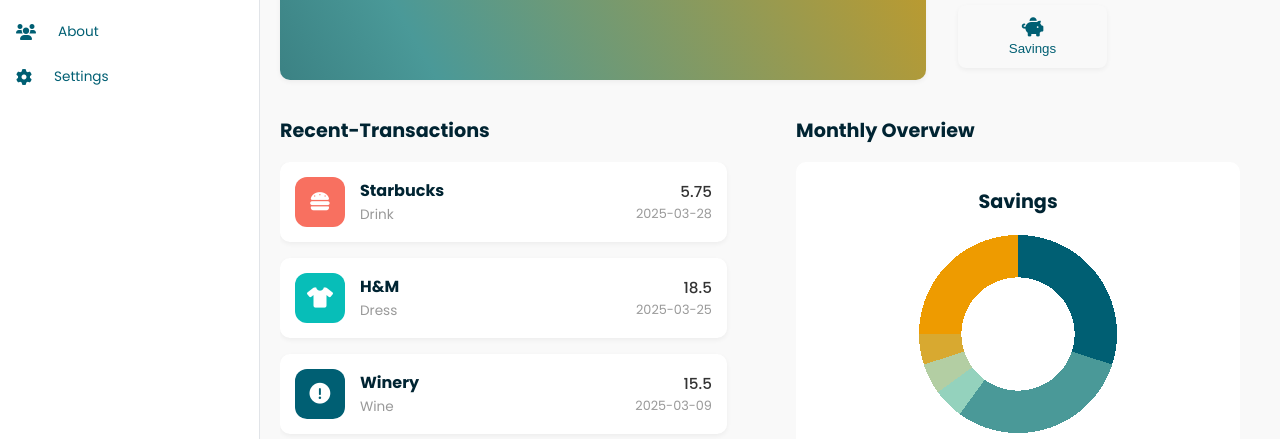
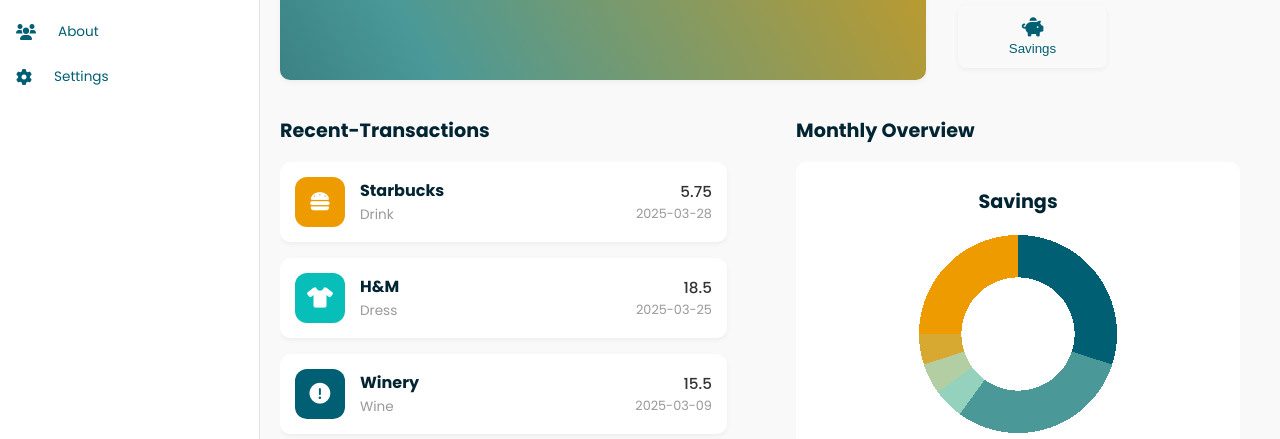
Before and after one commit to 03-renate/kidbank, a website built with Vite: page index.html in a window 1280 px wide. Shown: the part 210-649 px from the top of the page. Built offline with nearby package versions, Linux system fonts and the light colour scheme.

Commit message:
Tubha - starbucks icon color change

```diff
--- a/src/assets/style.css
+++ b/src/assets/style.css
@@ -32,7 +32,7 @@
   --h3-color: #002432;
   --h4-color: #002432;
 
-  --refreshments-color: #f87060;
+  --refreshments-color: #ee9b00;
   --gift-color: #07beb8;
   --clothing-color: #07beb8;
   --error-color: #ff396f;
```
